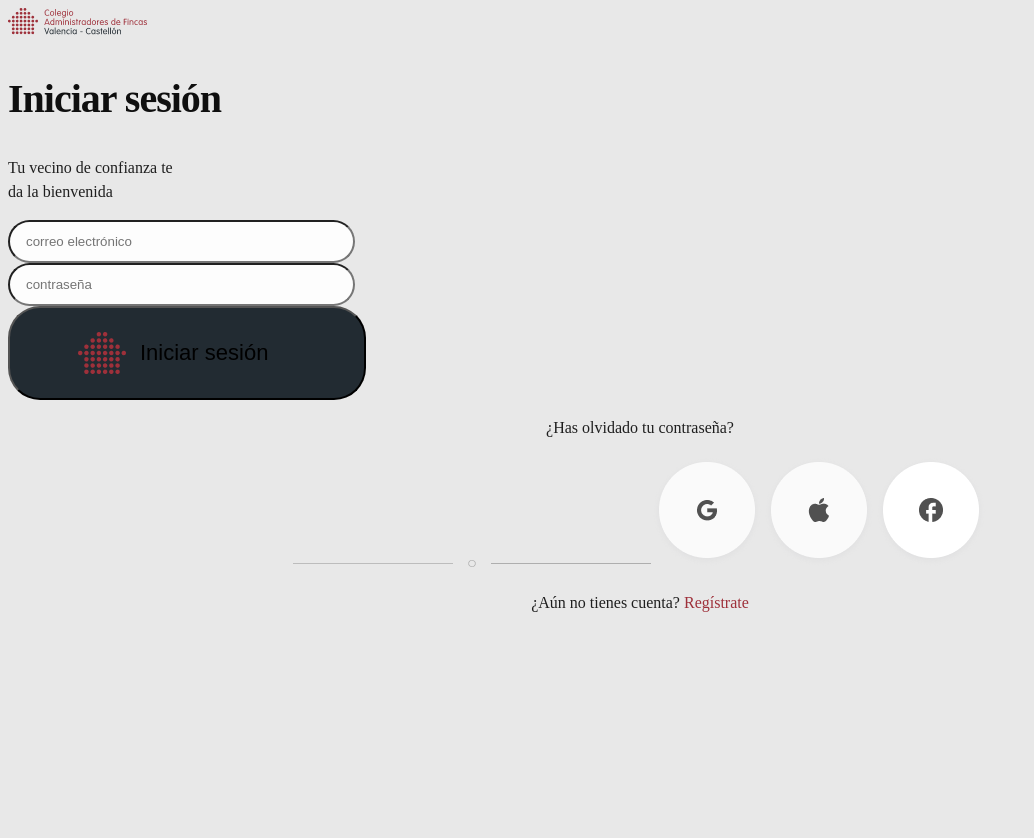
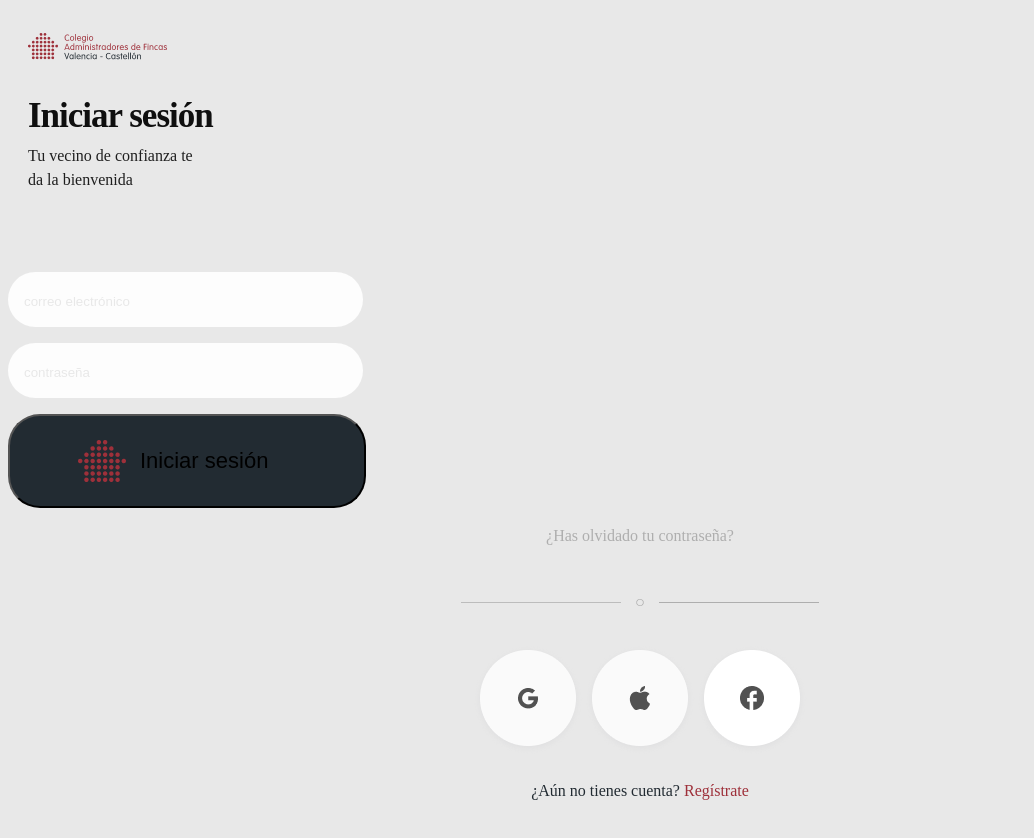
Before and after one commit to VeroPolegre/Fincas_Front, a React (Vite) app: page /login in a window 1280 px wide. Shown: the top 838 px of the page, without its empty margins (0-1034 px from the left). Before the commit the page ends 800 px from the top, so only its background shows below. Built offline with nearby package versions, Linux system fonts and the light colour scheme.

Commit message:
views login & margin inputs

```diff
--- a/src/components/Login/Login.jsx
+++ b/src/components/Login/Login.jsx
@@ -64,9 +64,9 @@ const Login = () => {
 
   return (
     <>
-      <img src={iconoLogin} alt="iconoLogin" />
+      <img className="iconoLogin" src={iconoLogin} alt="iconoLogin" />
       <h1>Iniciar sesión</h1>
-      <p>
+      <p className="welcome-text">
         Tu vecino de confianza te<br></br>
         da la bienvenida
       </p>
@@ -111,12 +111,14 @@ const Login = () => {
           <img src={iconoCasa} alt="iconoCasa" />
           Iniciar sesión
         </button>
-        <p>¿Has olvidado tu contraseña?</p>
-        <img src={lineaSeparadora} alt="lineaSeparadora" />
+        <p className="forget-pass-txt">¿Has olvidado tu contraseña?</p>
+        <img className="lineaSeparadora" src={lineaSeparadora} alt="lineaSeparadora" />
 
-        <img src={iconoGoogle} alt="iconoGoogle" />
-        <img src={iconoApple} alt="iconoApple" />
-        <img src={iconoFacebook} alt="iconoFacebook" />
+        <div className="rrss-icons">
+          <img src={iconoGoogle} alt="iconoGoogle" />
+          <img src={iconoApple} alt="iconoApple" />
+          <img src={iconoFacebook} alt="iconoFacebook" />
+        </div>
 
         {loginError && <p>{loginError}</p>}
 
--- a/src/components/Login/Login.scss
+++ b/src/components/Login/Login.scss
@@ -1,21 +1,41 @@
+:root {
+  --primary-color: #9e303a;
+  --secondary-color: #222b32;
+  --accent-color: #627b90;
+  --text-color: #aeaeae;
+  --background-color: #e8e8e8;
+  --background-button: #fafafa;
+  --black: #0f0f0f;
+  --white: #fdfdfd;
+}
 h1 {
   font-family: Montserrat;
-  font-size: 40px;
+  font-size: 35px;
   font-style: normal;
   letter-spacing: -1px;
-  color: #0f0f0f;
+  color: var(--black);
+  margin-left: 20px;
+}
+.welcome-text {
+  margin-left: 20px;
+  margin-top: -22px;
 }
 p {
   font-family: Montserrat;
   font-size: 16px;
   font-style: normal;
+  margin-bottom: 80px;
 }
 .form-register {
   text-align: center;
 }
 a {
   text-decoration: none;
-  color: #9e303a;
+  color: var(--primary-color);
+}
+.forget-pass-txt {
+  color: var(--text-color);
+  margin-bottom: 50px;
 }
 .login-button {
   display: flex;
@@ -24,14 +44,28 @@ padding: 24px 68px;
   align-items: center;
   gap: 14px;
   border-radius: 32px;
-background: #222B32;
+  background: var(--secondary-color);
   font-size: 22px;
 }
 .custom-label-input input {
+  border: none;
   display: flex;
-  width: 298px;
-  padding: 12px 29px 12px 16px;
+  width: 310px;
+  padding: 22px 29px 18px 16px;
   align-items: flex-start;
   border-radius: 32px;
-  background: #fdfdfd;
+  margin-bottom: 16px;
+  background: var(--white);
 }
+.custom-label-input ::placeholder{
+  color: var(--background-color);
+}
+.redirect-message {
+  color: var(--secondary-color);
+}
+.iconoLogin {
+  margin: 25px 0 0 20px;
+}
+.lineaSeparadora{
+  margin-bottom: 30px;
+}
--- a/src/index.css
+++ b/src/index.css
@@ -11,6 +11,14 @@
   text-rendering: optimizeLegibility;
   -webkit-font-smoothing: antialiased;
   -moz-osx-font-smoothing: grayscale;
+
+  --primary-color: #9E303A;
+  --secondary-color: #222B32;
+  --accent-color: #627B90;
+  --text-color: #AEAEAE;
+  --background-color: #E8E8E8;
+  --background-button: #FAFAFA;
+
 }
 /*
 a {
```
Lines whose indentation alone changed are shown as unchanged.
